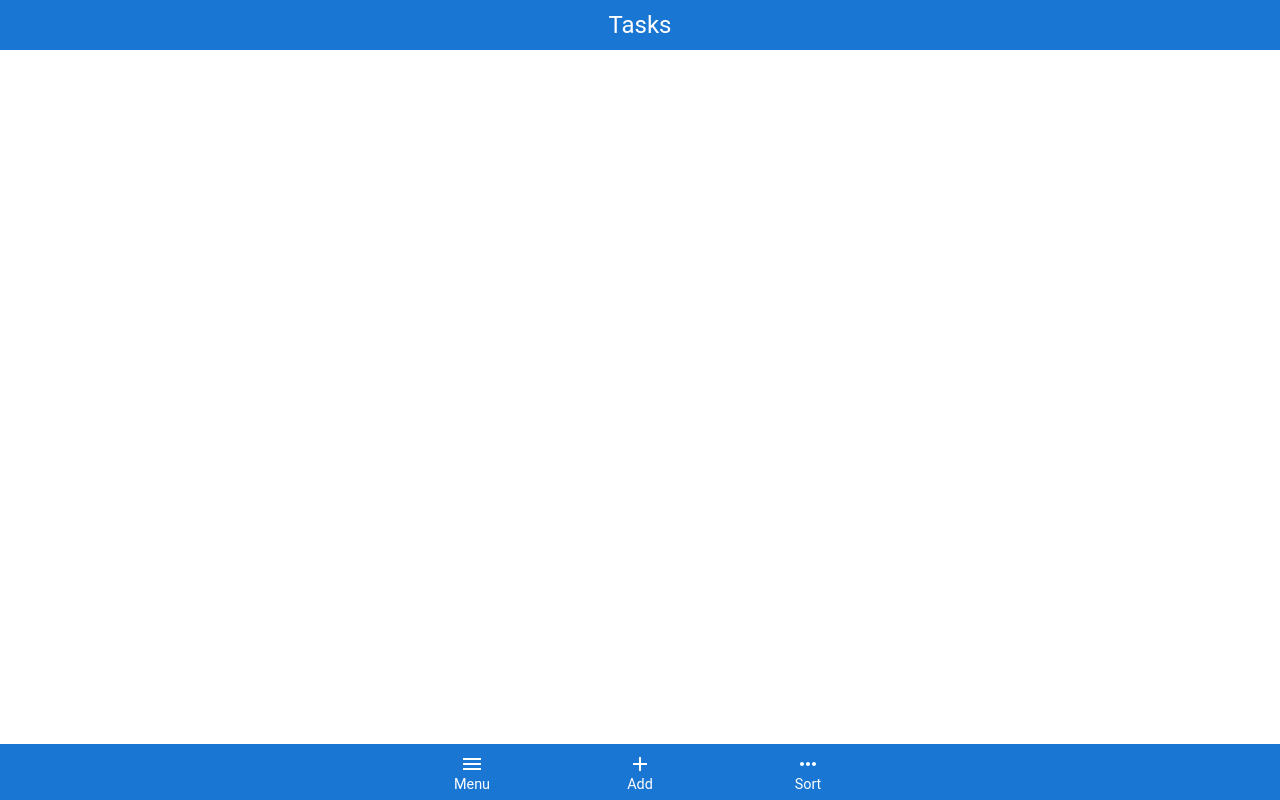
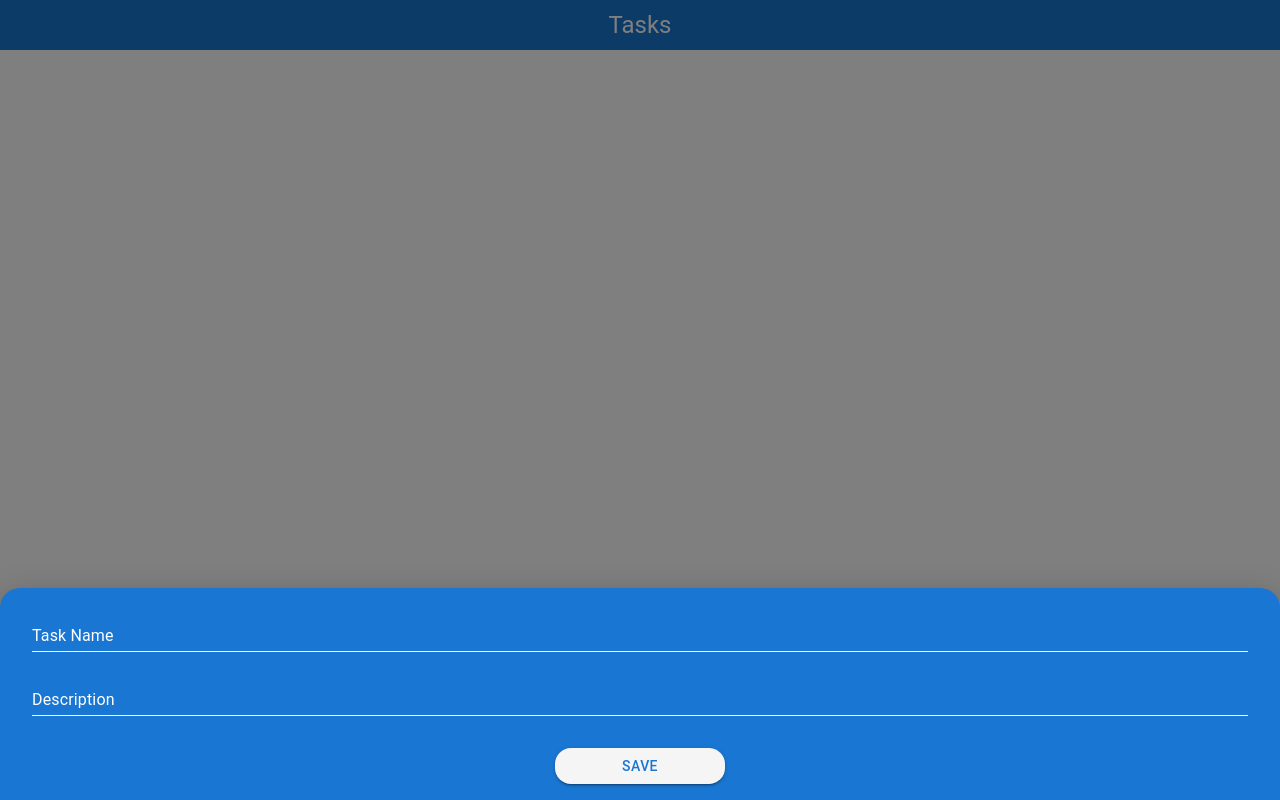
Before and after one commit to jordangm94/whats-next, a Next.js app: page / in a window 1280 px wide. Both pictures are taken after a click on the button "Add". Built offline with nearby package versions, Linux system fonts and the light colour scheme.

Commit message:
Create new Task APP Text Field + create form in drawer and store data in local storage on submit

```diff
--- /dev/null
+++ b/src/components/tkTextField.tsx
@@ -0,0 +1,56 @@
+import { TextFieldProps, TextField } from "@mui/material";
+
+export type TkTextFieldProps = TextFieldProps & {
+  sx?: any;
+  label?: string;
+  variant?: string;
+  placeholder: string;
+  multiline: boolean;
+  maxRows?: number;
+  maxLength?: number;
+};
+
+export const TkTextField = ({
+  sx,
+  label,
+  variant,
+  placeholder,
+  multiline,
+  maxRows,
+  maxLength,
+  ...props
+}: TkTextFieldProps) => {
+  return (
+    <TextField
+      label={label}
+      variant={variant}
+      placeholder={placeholder}
+      multiline={multiline}
+      maxRows={maxRows}
+      slotProps={{ htmlInput: { maxLength: maxLength ? maxLength : 50 } }}
+      sx={{
+        "& .MuiInput-underline:before": {
+          borderBottom: "1px solid white",
+        },
+        "& .MuiInput-underline:hover:not(.Mui-disabled):before": {
+          borderBottom: "1px solid white",
+        },
+        "& .MuiInput-underline:after": {
+          borderBottom: "1px solid white",
+        },
+        "& .MuiInputLabel-root": {
+          color: "white",
+        },
+        "& .MuiInputLabel-root.Mui-focused": {
+          color: "white",
+        },
+        "& .MuiInputBase-input": {
+          color: "white",
+        },
+        ...sx,
+      }}
+      {...props}
+      fullWidth
+    />
+  );
+};
--- a/src/pages/index.tsx
+++ b/src/pages/index.tsx
@@ -3,14 +3,93 @@ import {
   Typography,
   BottomNavigation,
   BottomNavigationAction,
+  Drawer,
+  Stack,
+  Button,
 } from "@mui/material";
 import "../app/globals.css";
 
 import MoreHorizIcon from "@mui/icons-material/MoreHoriz";
 import { Add } from "@mui/icons-material";
 import MenuIcon from "@mui/icons-material/Menu";
+import { useState } from "react";
+import { TkTextField } from "@/components/tkTextField";
 
 export default function Home() {
+  const [open, setOpen] = useState(false);
+  const [task, setTask] = useState("");
+  const [description, setDescription] = useState("");
+
+  const toggleDrawer = (newOpen: boolean) => () => {
+    setOpen(newOpen);
+  };
+
+  const handleSubmit = (e) => {
+    e.preventDefault();
+    const tasks = localStorage.getItem("Tasks");
+
+    const newTaskObject = {
+      taskName: task,
+      description: description,
+    };
+
+    if (tasks) {
+      const taskList = JSON.parse(tasks);
+      taskList.push(newTaskObject);
+
+      localStorage.setItem("Tasks", JSON.stringify(taskList));
+    } else {
+      localStorage.setItem("Tasks", JSON.stringify([newTaskObject]));
+    }
+    setTask("");
+    setDescription("");
+  };
+
+  const DrawerList = (
+    <Box sx={{ width: "100%" }} role="presentation">
+      <form onSubmit={handleSubmit}>
+        <Stack sx={{ px: 4, py: 2 }} spacing={2}>
+          <TkTextField
+            label="Task Name"
+            variant="standard"
+            placeholder="Enter the task name"
+            multiline={false}
+            value={task}
+            onChange={(e) => setTask(e.target.value)}
+          />
+          <TkTextField
+            label="Description"
+            variant="standard"
+            placeholder="Enter the task description"
+            multiline={true}
+            maxRows={3}
+            maxLength={500}
+            value={description}
+            onChange={(e) => setDescription(e.target.value)}
+          />
+          <Box sx={{ display: "flex", justifyContent: "center" }}>
+            <Button
+              onClick={() => {
+                setOpen(false);
+              }}
+              sx={{
+                width: 170,
+                bgcolor: "whitesmoke",
+                color: "#1976d2",
+                borderRadius: 4,
+                mt: 2,
+              }}
+              variant="contained"
+              type="submit"
+            >
+              SAVE
+            </Button>
+          </Box>
+        </Stack>
+      </form>
+    </Box>
+  );
+
   return (
     <>
       <Box
@@ -59,6 +138,7 @@ export default function Home() {
             },
           }}
           icon={<Add sx={{ color: "white" }} />}
+          onClick={() => setOpen(true)}
         />
         <BottomNavigationAction
           label="Sort"
@@ -71,22 +151,23 @@ export default function Home() {
           icon={<MoreHorizIcon sx={{ color: "white" }} />}
         />
       </BottomNavigation>
+      <Drawer
+        id="create-task-drawer"
+        PaperProps={{
+          sx: {
+            color: "white",
+            bgcolor: "#1976d2",
+            boxSizing: "border-box",
+            borderTopLeftRadius: 20,
+            borderTopRightRadius: 20,
+          },
+        }}
+        open={open}
+        onClose={toggleDrawer(false)}
+        anchor="bottom"
+      >
+        {DrawerList}
+      </Drawer>
     </>
   );
 }
-
-{
-  /* <AppBar>
-  <Toolbar
-    sx={{
-      display: "flex",
-      justifyContent: "center",
-    }}
-    variant="dense"
-  >
-    <Typography variant="h5" sx={{ color: "white" }}>
-      Tasks
-    </Typography>
-  </Toolbar>
-</AppBar> */
-}
```
